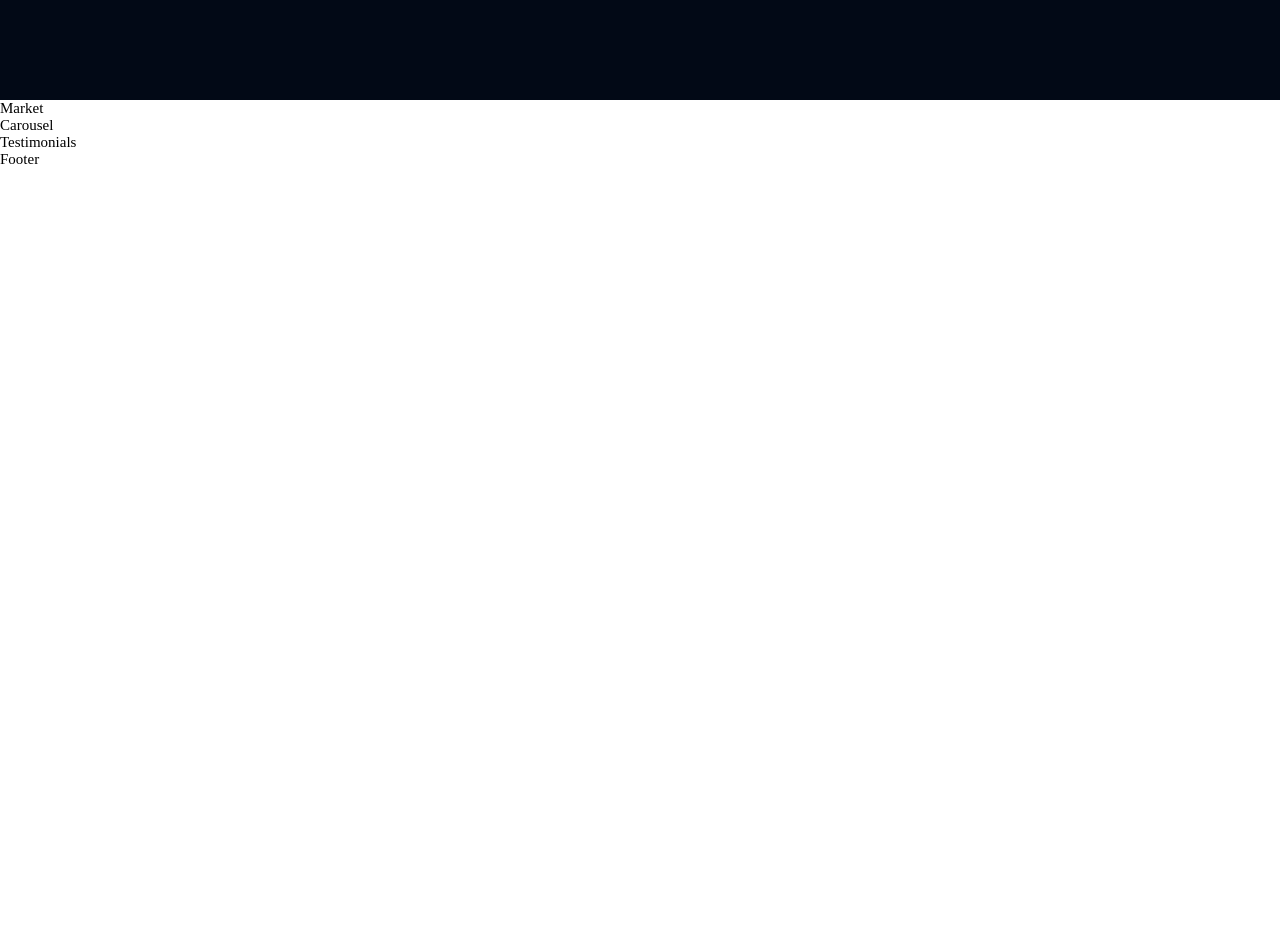
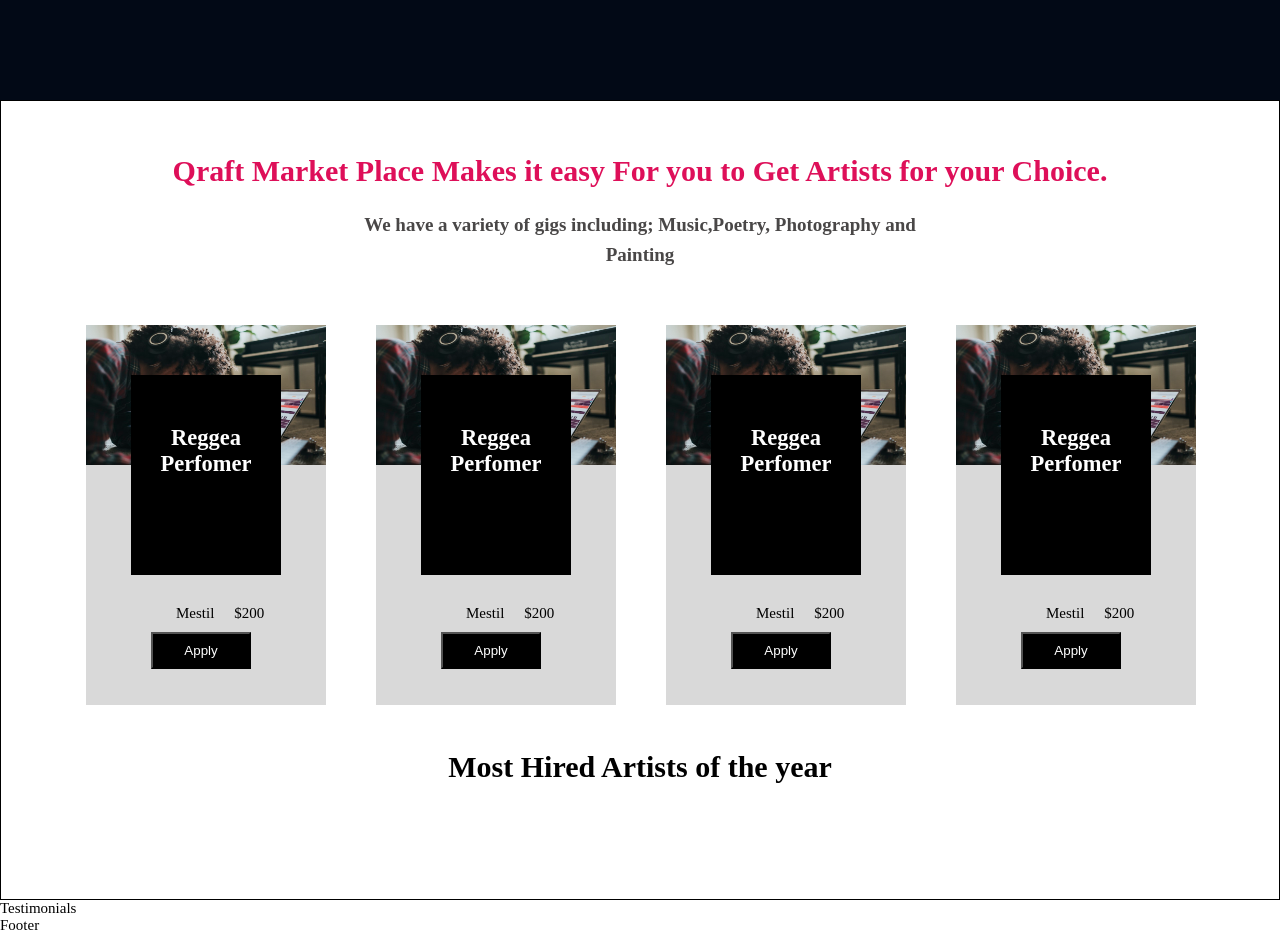
Before and after one commit to qraft-Inc/Qraft-Store-Innersource, a React (Create React App) app: page / in a window 1280 px wide. Shown: the part 700-1634 px from the top of the page. Before the commit the page ends 868 px from the top, so only its background shows below. Built offline with nearby package versions, Linux system fonts and the light colour scheme; a web font is replaced by a local one.

Commit message:
Front-end

```diff
--- a/src/constants/images.js
+++ b/src/constants/images.js
@@ -1,7 +1,10 @@
 import homeimg1 from '../assets/homeimg1.jpg';
 import homeimg2 from '../assets/homeimg2.jpg';
+import homeimg3 from '../assets/homeimg3.jpeg';
+
 
 export default {
     homeimg1,
     homeimg2,
+    homeimg3,
 };
--- a/src/container/Carousel/Carousel.jsx
+++ b/src/container/Carousel/Carousel.jsx
@@ -1,8 +1,11 @@
 import React from 'react'
+import './Carousel.css';
 
 const Carousel = () => {
   return (
-    <div>Carousel</div>
+    <div className='carousel-section'>
+
+    </div>
   )
 }
 
--- a/src/container/Market/Market.css
+++ b/src/container/Market/Market.css
@@ -0,0 +1,71 @@
+.market-section{
+    min-height: 100vh;
+    background-color: #fff;
+    border: 1px solid black;
+}
+
+.Heading p, h1{
+    display: flex;
+    justify-content: center;
+    align-items: center;
+    font-weight:600;
+}
+
+.Heading h1{
+    font-size:30px;
+    padding:1.5rem;
+    margin-top: 30px;
+    color: #DE0F59;
+}.Heading p{
+    font-size:19px;
+    line-height: 30px;
+    text-align: center;
+    color: #494747;
+}
+.card-container{
+    height: 420px;
+    margin: 30px 60px;
+    display: flex;
+}
+.cards{
+    height: 380px;
+    width: 240px;
+    background-color: #D9D9D9;
+    margin: 25px;
+}
+.card-image{
+    height: 140px;
+    overflow: hidden;
+}
+.Genre{
+   height: 200px;
+   width: 150px;
+   background-color: black;
+   position: relative;
+   left: 45px;
+   top: -90px;
+}
+.Genre h2{
+    color: #fff;
+   text-align: center;
+   padding-top: 50px;
+}
+.card-section{
+    display: flex;
+    position:relative;
+    top: -60px;
+    left: 90px;
+}
+button{
+    position:relative;
+    left: 65px;
+    top: -50px;
+    padding: 9px;
+    color: #fff;
+    width: 100px;
+    background-color: #000;
+}
+
+span{
+    padding-left: 20px;
+}
--- a/src/container/Market/Market.jsx
+++ b/src/container/Market/Market.jsx
@@ -1,10 +1,75 @@
 import React from 'react';
+import './Market.css';
+import { images } from '../../constants';
 
-import './Market.css';
 
 const Market = () => (
-  <div>
-    Market
+
+  <div className='market-section'>
+   <div className='Heading'>
+    <h1>Qraft Market Place Makes it easy For you to Get Artists for your Choice.</h1>
+    <p>We have a variety of gigs including; Music,Poetry, Photography and <br></br>Painting </p>
+   </div>
+
+   <div className='card-container'>
+
+     <div className='cards'>
+      <div className='card-image'>
+         <img src={images.homeimg3} alt=""  height="160px"  width="260px"/>
+      </div>
+      <div className='Genre'>
+         <h2>Reggea Perfomer</h2>
+      </div>
+      <div className='card-section'>
+         <p>Mestil</p>
+         <span>$200</span>
+      </div>
+         <button type='button'>Apply </button>
+     </div>
+
+     <div className='cards'>
+      <div className='card-image'>
+         <img src={images.homeimg3} alt=""  height="160px" width="260px"/>
+      </div>
+      <div className='Genre'>
+         <h2>Reggea Perfomer</h2>
+      </div>
+      <div className='card-section'>
+         <p>Mestil</p>
+         <span>$200</span>
+      </div>
+         <button type='button'>Apply </button>
+     </div>
+
+     <div className='cards'>
+      <div className='card-image'>
+         <img src={images.homeimg3} alt=""  height="160px" width="260px"/>
+      </div>
+      <div className='Genre'>
+         <h2>Reggea Perfomer</h2>
+      </div>
+      <div className='card-section'>
+         <p>Mestil</p>
+         <span>$200</span>
+      </div>
+         <button type='button'>Apply </button>
+     </div>
+
+     <div className='cards'>
+      <div className='card-image'>
+         <img src={images.homeimg3} alt=""  height="160px"  width="260px"/>
+      </div>
+      <div className='Genre'>
+         <h2>Reggea Perfomer</h2>
+      </div>
+      <div className='card-section'>
+         <p>Mestil</p>
+         <span>$200</span>
+      </div>
+         <button type='button'>Apply </button>
+     </div>
+   </div>
+   <h1>Most Hired Artists of the year</h1>
   </div>
 );
 
```
Also changed, not shown: src/assets/homeimg3.jpeg (added).
